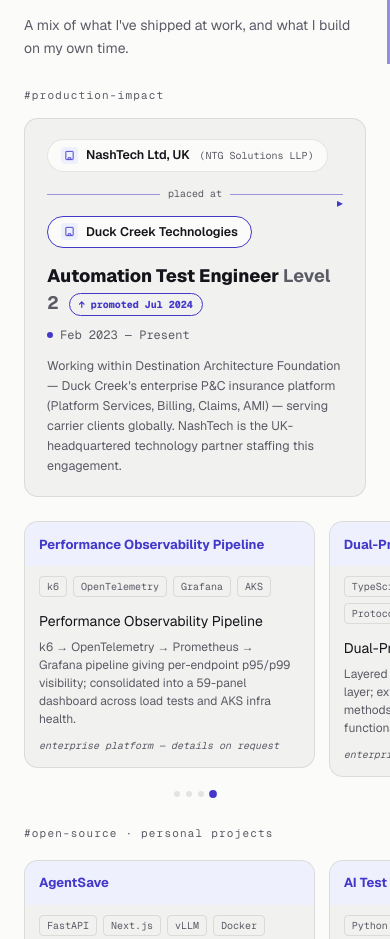
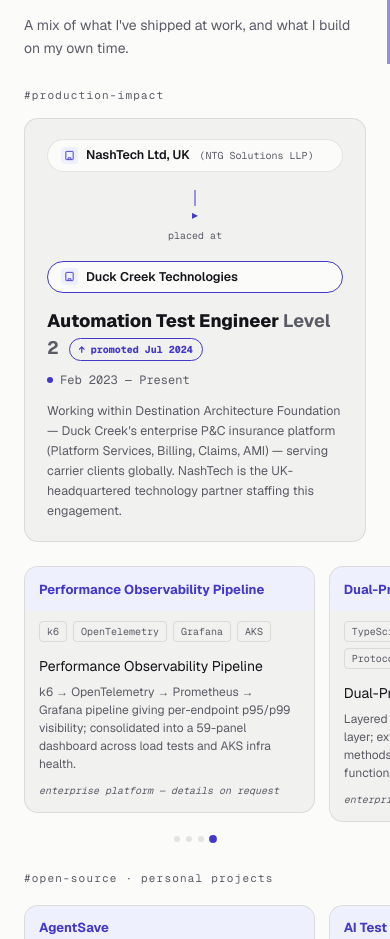
Before and after one commit to aks-builds/aks-builds.github.io, a Next.js app: page / in a window 390 px wide. Shown: the part 780-1719 px from the top of the page. Built offline with nearby package versions, Linux system fonts and the light colour scheme; no server answers.

Commit message:
feat: stack role-banner chain vertically on mobile

```diff
--- a/src/components/Connector.module.css
+++ b/src/components/Connector.module.css
@@ -37,3 +37,28 @@
   color: var(--muted);
   z-index: 1;
 }
+
+@media (max-width: 768px) {
+  .wrap {
+    flex-direction: column;
+    height: auto;
+    min-width: 0;
+    width: 100%;
+    padding: 6px 0;
+  }
+
+  .line {
+    position: static;
+    width: 1.5px;
+    height: 16px;
+  }
+
+  .arrowhead {
+    position: static;
+    transform: rotate(90deg);
+  }
+
+  .label {
+    margin: 4px 0 0;
+  }
+}
--- a/src/components/RoleBanner.module.css
+++ b/src/components/RoleBanner.module.css
@@ -125,3 +125,15 @@
   margin-top: 12px;
   max-width: 700px;
 }
+
+@media (max-width: 768px) {
+  .chain {
+    flex-direction: column;
+    align-items: flex-start;
+  }
+
+  .orgBadge {
+    width: 100%;
+    justify-content: flex-start;
+  }
+}
```
